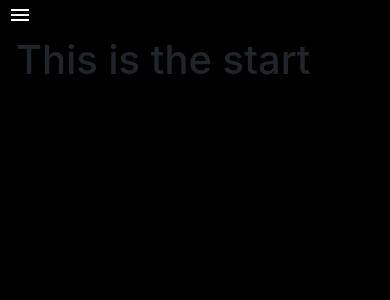
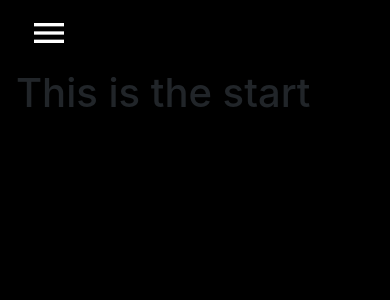
Before and after one commit to Johndhawk2/website, a PHP site: page / in a window 390 px wide. Shown: the top 300 px of the page. Run offline with PHP 8.4, Linux system fonts and the light colour scheme.

Commit message:
Improved Phone Navigation
Added side bar navigation for smaller screens

```diff
--- a/index.html
+++ b/index.html
@@ -17,8 +17,8 @@
 			  <span class="navbar-toggler-icon"></span>
 			</button>
 			<div class="collapse navbar-collapse" id="navbarToggler">--><!-- Nav tabs -->
-		<nav  class="d-none d-sm-inline">
-			<div class="px-3 pt-3">
+		<nav  class="d-none d-sm-inline static-top">
+			<div class="px-3 pt-3 navigation">
 				<ul class="nav nav-tabs bg-black px-2" id="myTab" role="tablist">
 				  <li class="nav-item">
 					<a class="nav-link active text-secondary" id="home-tab" data-toggle="tab" href="#home" role="tab" aria-controls="home" aria-selected="true">Home</a>
@@ -35,12 +35,35 @@
 				</ul>
 			</div>
 		</nav>
-		<nav class="d-inline d-sm-none">
-			<button type="button" id="dropdownIcon" >	<!-- Dropdown icon -->
-				<i class="material-icons" style="color:white">menu</i>
-			</button>
-		</nav>
-		<!-- Tab panes -->
+
+		<div class="d-sm-none container-fullwidth navigation">
+			<nav class="navbar">
+				<button class="navbar-toggler" onclick="openNav()" type="button" aria-expanded="false" aria-label="Toggle navigation">
+					<i class="material-icons" id="menu">menu</i>
+				</button>
+			</nav>
+		</div>
+
+		<div class="sidenav" id="navbarSide">
+			<ul class="nav flex-column my-0" onclick="closeNav()">
+				<li class="nav-item active mx-auto">
+					<a class="nav-link active text-secondary" id="home-tab" data-toggle="tab" href="#home" role="tab" aria-controls="home" aria-selected="true">Home</a>
+				</li>
+				<li class="nav-item mx-auto">
+					<a class="nav-link text-secondary" id="about-tab" data-toggle="tab" href="#about" role="tab" aria-controls="about" aria-selected="false">About</a>
+				</li>
+				<li class="nav-item mx-auto">
+					<a class="nav-link text-secondary" id="project-tab" data-toggle="tab" href="#projects" role="tab" aria-controls="projects" aria-selected="false">Projects</a>
+				</li>
+				<li class="nav-item mx-auto">
+					<a class="nav-link text-secondary" id="project-tab" data-toggle="tab" href="#contact" role="tab" aria-controls="contact" aria-selected="false">Contact</a>
+				</li>
+				<li class="nav-item mx-auto">
+					<i class="material-icons" id="close" onclick="closeNav()">close</i>
+				</li>
+			</ul>
+		</div>
+
 		<div class="tab-content px-3">
 			<div class="tab-pane fade show active" id="home" role="tabpanel" aria-labelledby="home-tab">
 				<h1>This is the start</h1>
--- a/johnhawk.css
+++ b/johnhawk.css
@@ -9,18 +9,18 @@ body{
 a.active.nav-link{
 	background-color: transparent!important;
 	color: #ffffff!important;
-	border-color: #444444 !important;
+	border-color: #444444!important;
 	border-bottom-color: transparent!important;
 }
 
 ul.nav > li > a.active:hover{
-	border-color: #444444 !important;
+	border-color: #444444!important;
 	border-bottom: none;
 }
 
 ul.nav > li > a:hover{
 	color: white!important;
-	border-bottom-color: #444444 !important;
+	border-bottom-color: #444444!important;
 	border-color: transparent!important;
 }
 
@@ -28,3 +28,33 @@ ul.nav > li > a:hover{
 	background-color: transparent;
 	border-color: transparent;
 }
+
+#menu{
+	color: #FFFFFF;
+	font-size: 30pt;
+}
+
+#close{
+	font-size: 40px;
+	color: #444444;
+	font-weight: bold;
+}
+
+.navigation{
+	width: 100%!important;
+}
+
+.sidenav{
+	height: 100%;
+	width: 0;
+	position: fixed;
+	z-index: 1;
+	top: 0;
+	left: 0;
+	background-color: rgba(0,0,0,0.5);
+	overflow-x: hidden;
+	padding-top: 60px;
+	transition: 0.5s;
+	font-size: 30px;
+	font-weight: bold;
+}
--- a/johnhawk.js
+++ b/johnhawk.js
@@ -0,0 +1,11 @@
+function dropdownCollapse(){
+	$('.collapse').collapse('hide');
+}
+
+function openNav() {
+	document.getElementById("navbarSide").style.width = "100%";
+}
+
+function closeNav() {
+	document.getElementById("navbarSide").style.width = "0";
+}
```
